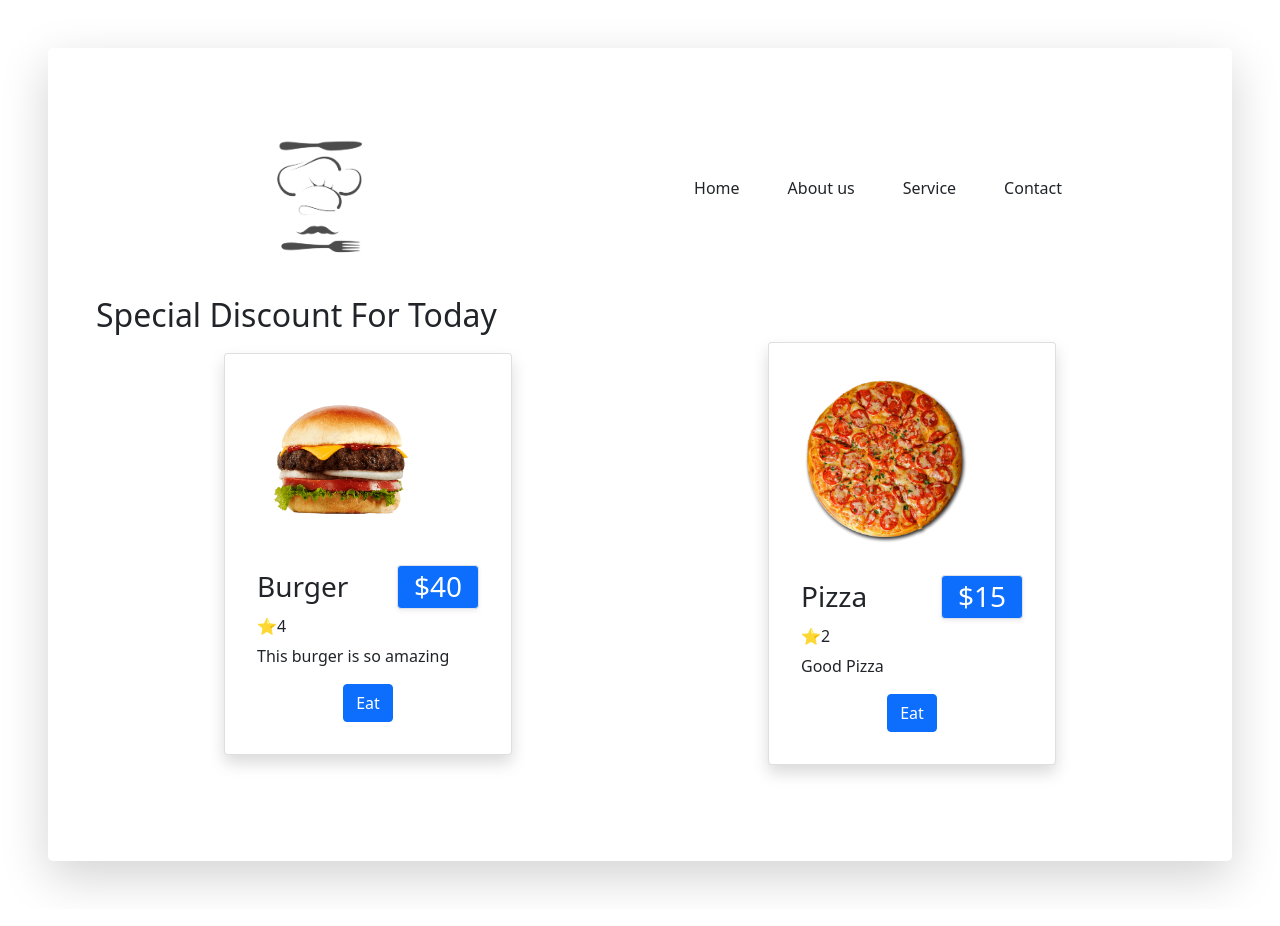
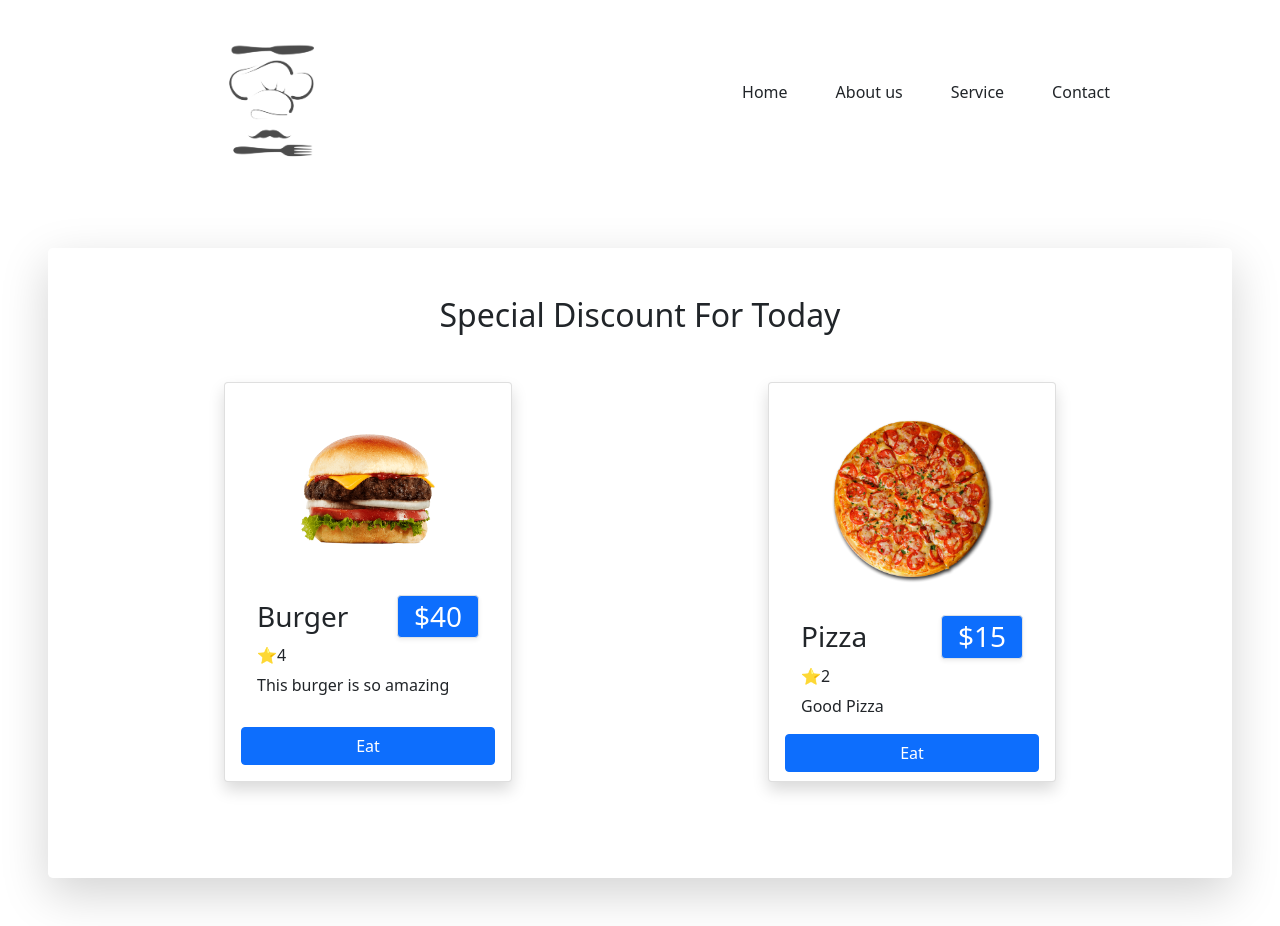
Before and after one commit to AlazarBekele/Food-Shopping-Site, a Django app: page / in a window 1280 px wide. Before the commit the page ends 890 px from the top, so only its background shows below. Run offline with Django 5.2, Linux system fonts and the light colour scheme; data comes from the database, SQL or seed files in the repository; both versions use the stored data as it was after the commit; some web fonts are replaced.

Commit message:
Continue designing

```diff
--- a/Base/templates/Include/Container_Head&index.html
+++ b/Base/templates/Include/Container_Head&index.html
@@ -1,7 +1,7 @@
+
+{% include 'Include/NavBar.html' %}
 
 <div class="shadow-lg m-5 rounded-3 p-5 bg-transparent fontcolor">
-
-  {% include 'Include/NavBar.html' %}
 
   {% include 'Include/MainBody.html' %}
 
--- a/Base/templates/Include/MainBody.html
+++ b/Base/templates/Include/MainBody.html
@@ -1,4 +1,7 @@
+
 <div>
+
+  <div class="text-center mb-5">
 
     <h2 >Special Discount For Today</h2>
 
@@ -10,11 +13,11 @@
 
       <div class="">
 
-        <div class="card shadow p-3 mb-5" style="width: 18rem;">
+          <div class="card shadow p-3 mb-5" style="width: 18rem; height: 400px;">
 
-          <div>
+            <div class="d-flex justify-content-center">
 
-            <img style="width: 200px" class="p-3" src="{{applys.Image.url}}" alt="Img">
+              <img style="max-width: 200px;" class="p-3" src="{{applys.Image.url}}" alt="Img">
 
             </div>
 
@@ -31,11 +34,11 @@
               <h6 id="Rating_star">⭐{{applys.Rating}}</h6>
               <p class="card-text">{{applys.Description}}</p>
 
+            </div>
+
             <div class="d-flex justify-content-center">
 
-              <a href="#" class="btn btn-primary">Eat</a>
-
-            </div>
+              <a href="#" class="btn btn-primary" style="width: 100%;">Eat</a>
 
             </div>
 
--- a/static/CSS/General.css
+++ b/static/CSS/General.css
@@ -1,3 +1,4 @@
+
 .NavTitle {
     display: flex;
     justify-content: space-evenly;
```
Also changed, not shown: db.sqlite3, media/photo/pizza.png (added), media/photo/pizza_Fr42GQL.png (added), static/Img/back.jpg (added), 1 other file. Lines whose indentation alone changed are shown as unchanged.
